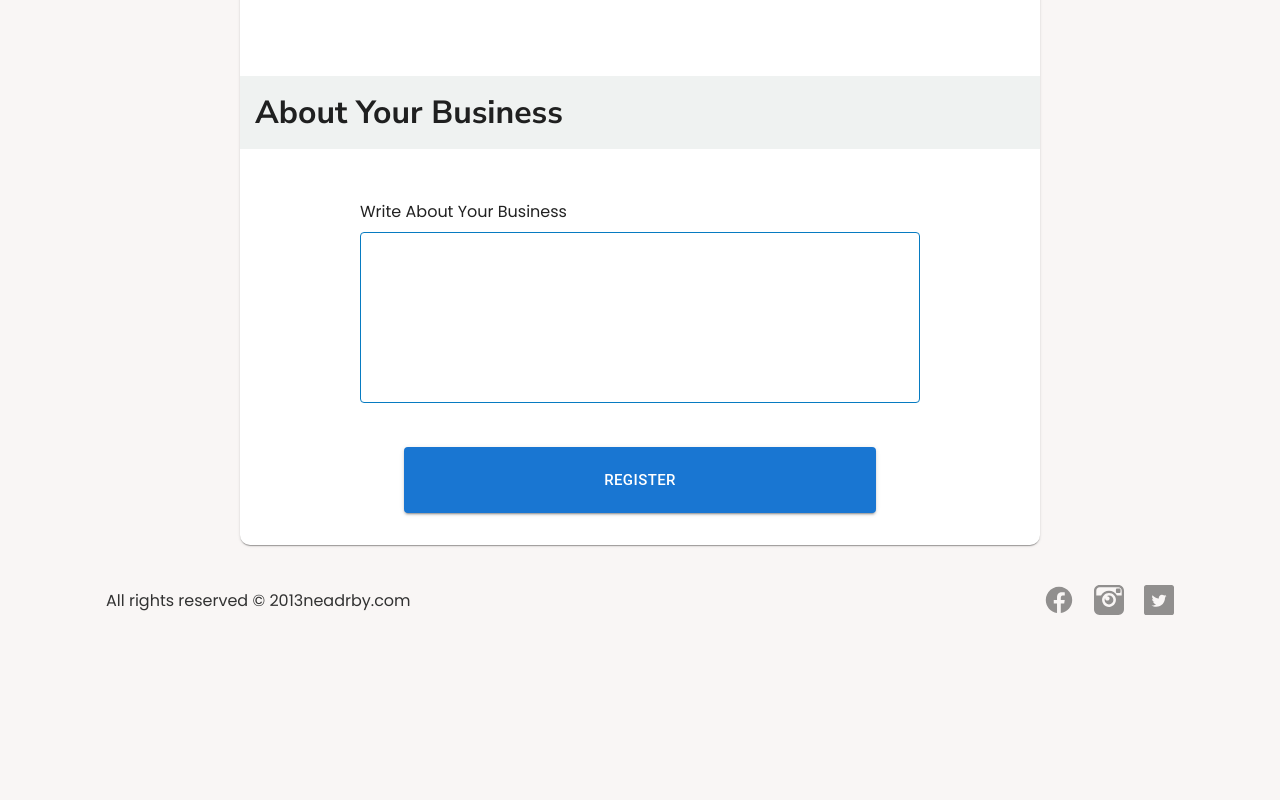
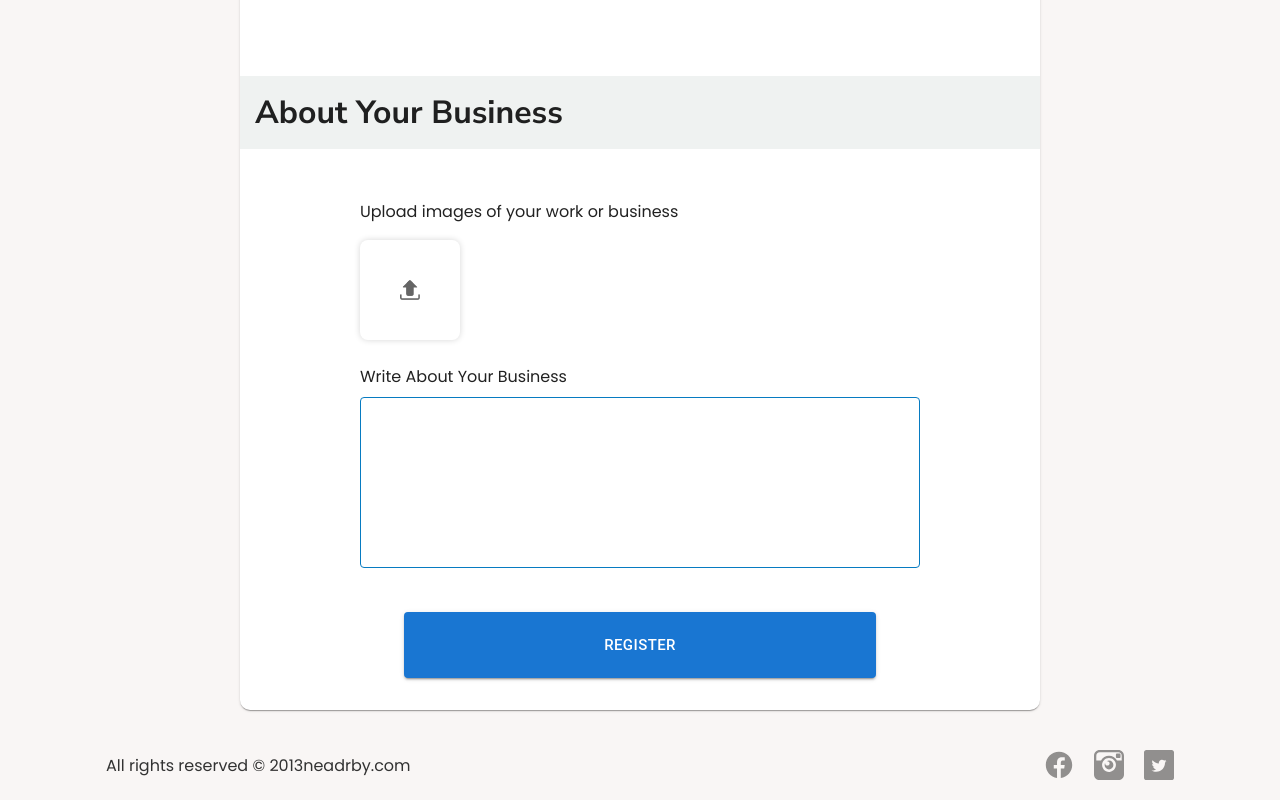
Before and after one commit to Shreyas-Aradhya/nearbypro, a React (Vite) app: page /register in a window 1280 px wide. Shown: the part 2204-3004 px from the top of the page. Before the commit the page ends 2839 px from the top, so only its background shows below. Built offline with nearby package versions, Linux system fonts and the light colour scheme.

Commit message:
Added support for uploading images of business

```diff
--- a/src/sections/RegisterPage/RegisterForm/RegisterForm.jsx
+++ b/src/sections/RegisterPage/RegisterForm/RegisterForm.jsx
@@ -1,7 +1,10 @@
 import styles from "./RegisterForm.module.css";
 import profileImg from "/img/profile-icon.png";
 import infoIcon from "/img/info-icon.png";
+import uploadIcon from "/img/upload-icon.png";
 import searchIcon from "/icons/search-icon.svg";
+
+import { useState } from "react";
 
 // mui
 import Box from "@mui/material/Box";
@@ -65,10 +68,31 @@ const getSearchParams = (props) => {
   return props;
 };
 
+const FileInput = ({ index, handleImgUpload }) => {
+  return (
+    <label className={styles["file-input-container"]}>
+      <input
+        type="file"
+        name="custom-file-input"
+        id="custom-file-input"
+        onChange={(e) => handleImgUpload(e.target.files[0])}
+        className={styles["custom-file-input"]}
+      />
+      <img src={uploadIcon} alt="upload button icon" width={20} />
+    </label>
+  );
+};
+
 const RegisterForm = () => {
   const handleDelete = () => {
     console.info("You clicked the delete icon.");
   };
+
+  const [files, setFiles] = useState([]);
+  const handleImgUpload = (data) => {
+    setFiles((prev) => [...prev, data]);
+  };
+
   return (
     <Card
       sx={{
@@ -322,6 +346,27 @@ const RegisterForm = () => {
               About Your Business
             </h2>
             <div className={styles["form-group"]}>
+              <label>Upload images of your work or business</label>
+              <Stack
+                direction={"row"}
+                sx={{ mt: 2, mb: 3, flexWrap: "wrap", gap: 2 }}
+              >
+                {files.map((file, index) => (
+                  <Box
+                    key={index}
+                    component="img"
+                    sx={{
+                      height: 130,
+                      width: 130,
+                      boxShadow: "0px 0px 6px #00000029",
+                      borderRadius: "8px",
+                    }}
+                    alt="uploaded img"
+                    src={URL.createObjectURL(file)}
+                  />
+                ))}
+                <FileInput handleImgUpload={handleImgUpload} />
+              </Stack>
               <Stack spacing={1} sx={{ mb: 3 }}>
                 <label htmlFor="name">Write About Your Business</label>
                 <TextField
--- a/src/sections/RegisterPage/RegisterForm/RegisterForm.module.css
+++ b/src/sections/RegisterPage/RegisterForm/RegisterForm.module.css
@@ -82,3 +82,18 @@
 .info-box .info-txt {
   flex: 1;
 }
+
+.file-input-container {
+  width: 100px;
+  height: 100px;
+  box-shadow: 0px 0px 6px #00000029;
+  border-radius: 8px;
+  display: flex;
+  justify-content: center;
+  align-items: center;
+  cursor: pointer;
+}
+
+.custom-file-input {
+  display: none;
+}
```
